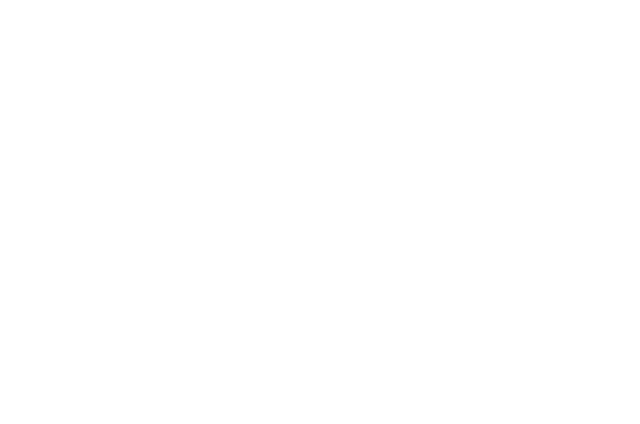
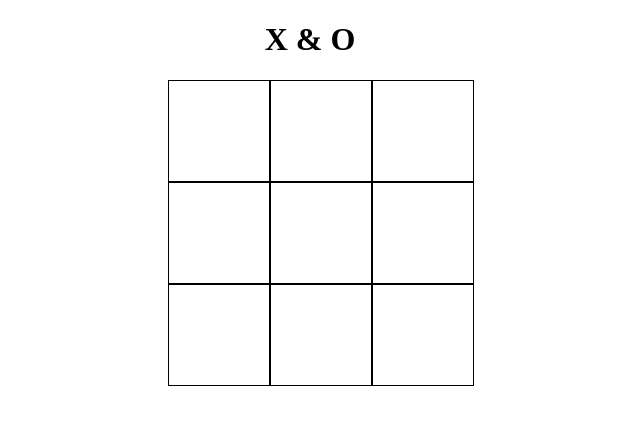
Before and after one commit to TimurLagawy/random-game-X-O, a plain HTML site: page index.html in a window 1280 px wide. Shown: the whole page, without its empty margins (330-970 px from the left). Drawn offline with Linux system fonts and the light colour scheme.

Commit message:
feat: create pole

```diff
--- a/index.html
+++ b/index.html
@@ -3,10 +3,29 @@
   <head>
     <meta charset="UTF-8" />
     <meta name="viewport" content="width=device-width, initial-scale=1.0" />
-    <title>js30#2.2 image-galery by Timur Lagawy</title>
+    <title>js30#3.2 Game by Timur Lagawy</title>
     <link rel="stylesheet" href="style.css" />
-    <link rel="icon" href="assets/favicon/favicon.png" />
+    <link rel="icon" href="assets/favicon/favicon-16x16.png" />
     <script src="script.js"></script>
   </head>
-  <body></body>
+  <body>
+    <h1 class="header">X & O</h1>
+    <div class="wrapper-square">
+      <div class="row">
+        <div class="pole" id="pole1"></div>
+        <div class="pole" id="pole2"></div>
+        <div class="pole" id="pole3"></div>
+      </div>
+      <div class="row">
+        <div class="pole" id="pole4"></div>
+        <div class="pole" id="pole5"></div>
+        <div class="pole" id="pole6"></div>
+      </div>
+      <div class="row">
+        <div class="pole" id="pole7"></div>
+        <div class="pole" id="pole8"></div>
+        <div class="pole" id="pole9"></div>
+      </div>
+    </div>
+  </body>
 </html>
--- a/style.css
+++ b/style.css
@@ -0,0 +1,18 @@
+.header {
+  text-align: center;
+}
+
+.wrapper-square {
+  display: grid;
+  margin-left: calc(50vw - 150px);
+}
+
+.row {
+  display: flex;
+}
+
+.pole {
+  height: 100px;
+  width: 100px;
+  border: solid black 1px;
+}
```
